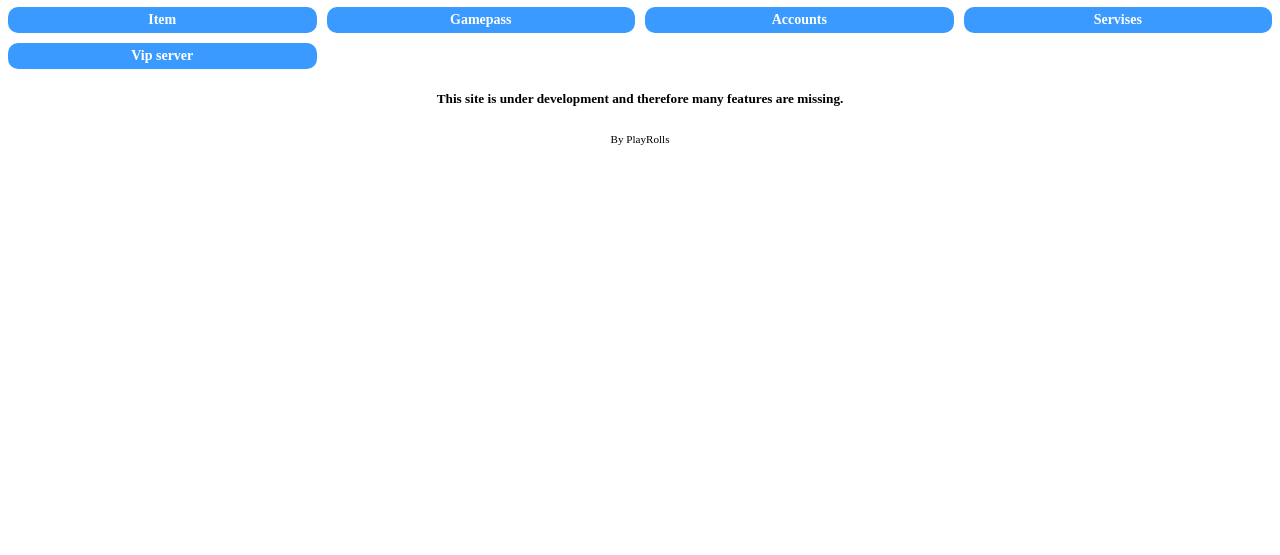
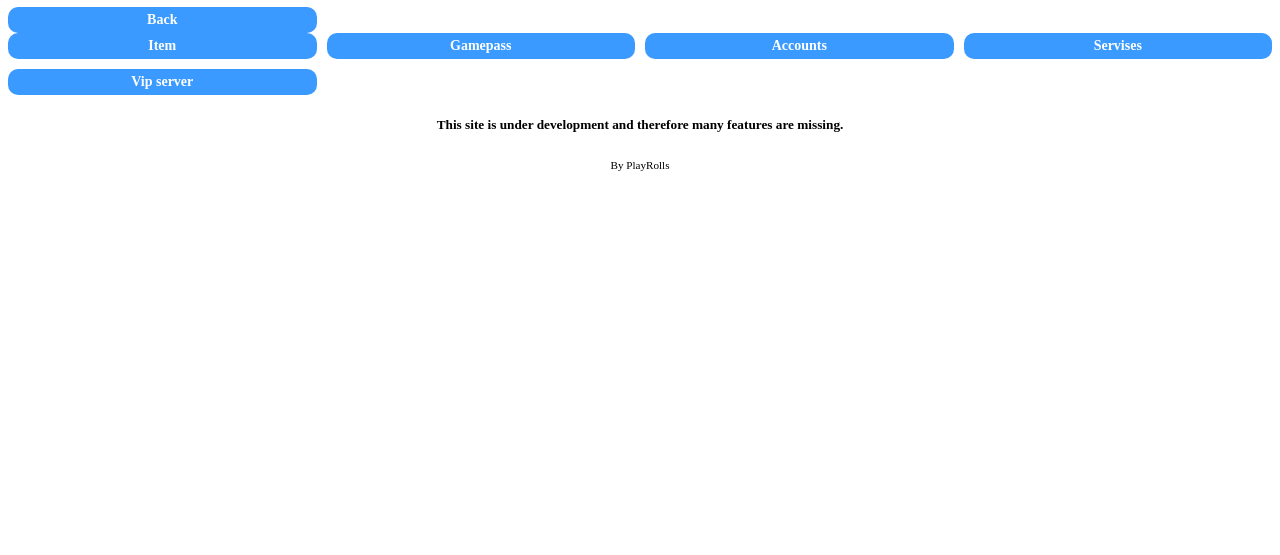
Before and after one commit to PlayRolls-PlayFun/PlayFun, a plain HTML site: page PlayFun-blockFruits.html in a window 1280 px wide. Shown: the part 245-800 px from the top of the page. Drawn offline with Linux system fonts and the light colour scheme.

Commit message:
Update PlayFun-blockFruits.html

```diff
--- a/PlayFun-blockFruits.html
+++ b/PlayFun-blockFruits.html
@@ -11,6 +11,9 @@
     <img src="./img/playFunicon (3).png" width='300'>
     <h2 id="gd" >Roblox</h2>
   <h1 id="ert"><b>Blox Fruits</b></h1>
+    <ul>
+    <li><a href='./post.html'><b> Back</b></a></li>
+  </ul>
            <ul>
             <li><a href='./PlayFun-blox-it.html'><b>Item</b></a></li>
             <li><a href='./PlayFun-PageNotReady.html'><b>Gamepass</b></a></li>
```
